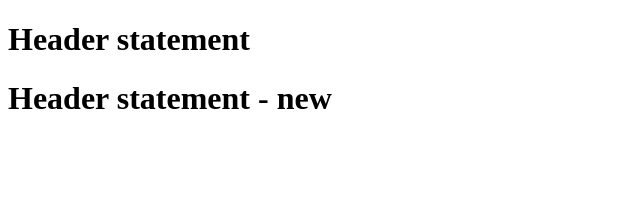
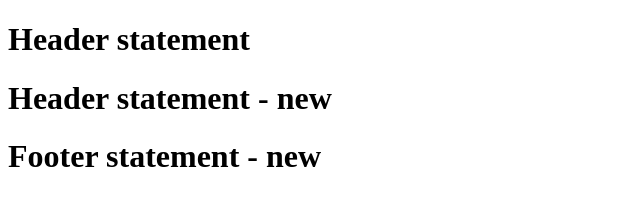
Before and after one commit to pallavikalshetti/sba.pull.assignment, a plain HTML site: page index.html in a window 1280 px wide. Shown: the whole page, without its empty margins (0-640 px from the left). Drawn offline with Linux system fonts and the light colour scheme.

Commit message:
added footer statement to header branch

```diff
--- a/index.html
+++ b/index.html
@@ -8,5 +8,6 @@
 <body>
    <h1>Header statement</h1>
    <h1>Header statement - new</h1>
+   <h1>Footer statement - new</h1>
 </body>
 </html>
```
